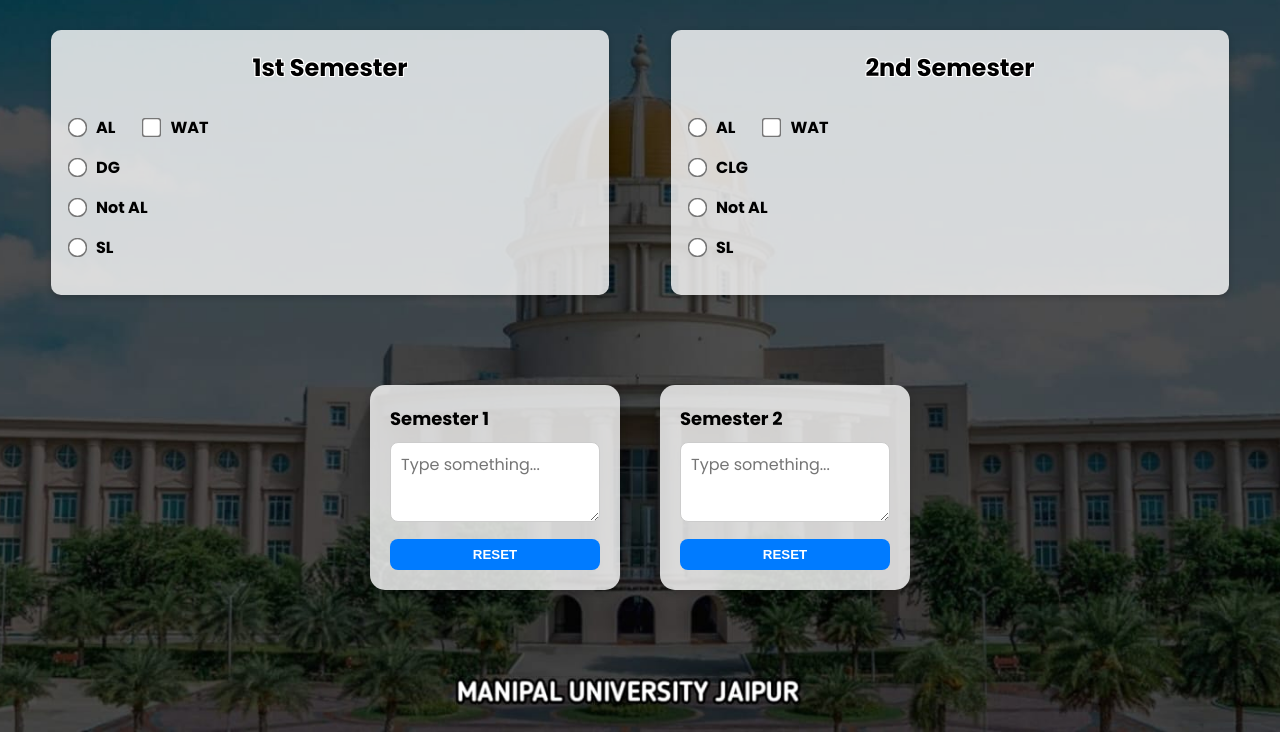
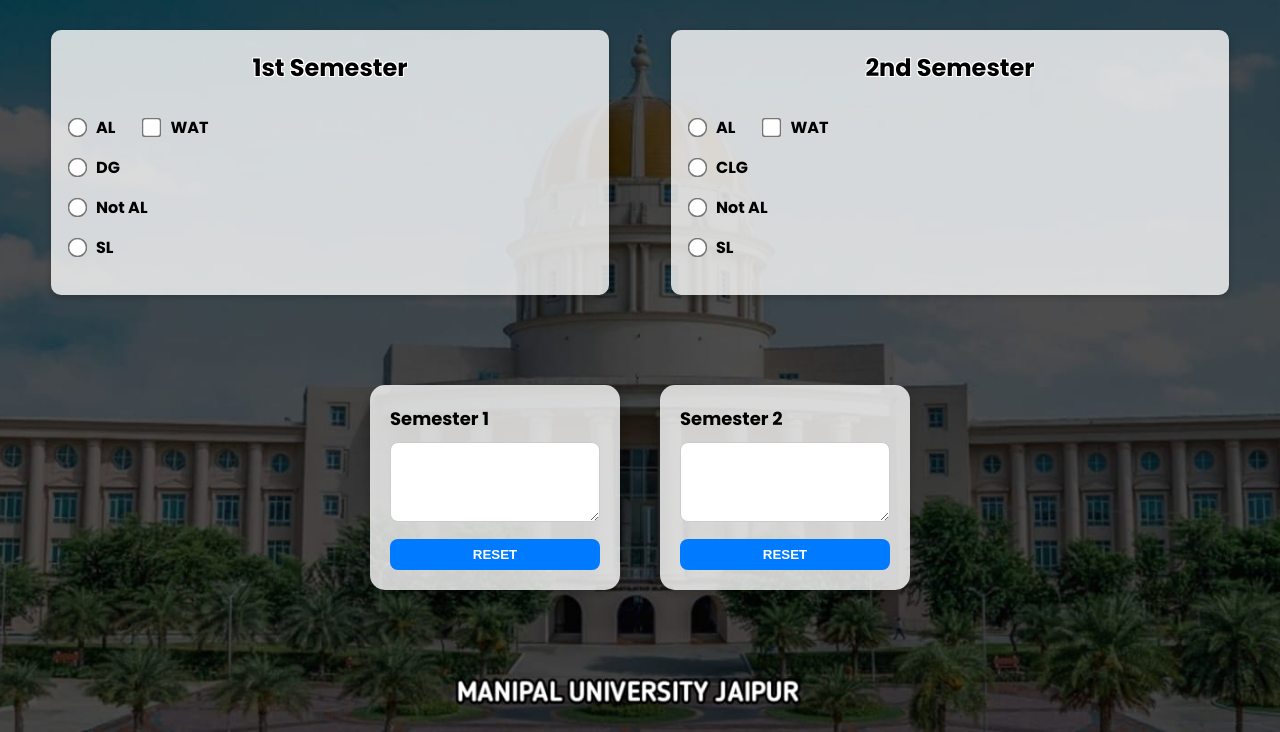
Before and after one commit to IndianUpdatesGUI/newupdate, a plain HTML site: page index.html in a window 1280 px wide. Shown: the part 88-820 px from the top of the page. Drawn offline with Linux system fonts and the light colour scheme; no server answers.

Commit message:
Update index.html

```diff
--- a/index.html
+++ b/index.html
@@ -243,12 +243,12 @@
   <div class="message-container">
     <div class="box" id="semester1Box">
       <div class="header">Semester 1 <span class="timestamp" id="time1"></span></div>
-   <textarea class="message" id="msg1" placeholder="Type something..." oninput="updateTime('1')"></textarea>
+   <textarea class="message" id="msg1" placeholder="" oninput="updateTime('1')"></textarea>
      <button class="reset-btn" onclick="resetBox('1')">RESET</button>
     </div>
     <div class="box" id="semester2Box">
       <div class="header">Semester 2 <span class="timestamp" id="time2"></span></div>
-   <textarea class="message" id="msg2" placeholder="Type something..." oninput="updateTime('2')"></textarea>
+   <textarea class="message" id="msg2" placeholder="" oninput="updateTime('2')"></textarea>
 
 
       <button class="reset-btn" onclick="resetBox('2')">RESET</button>
```
